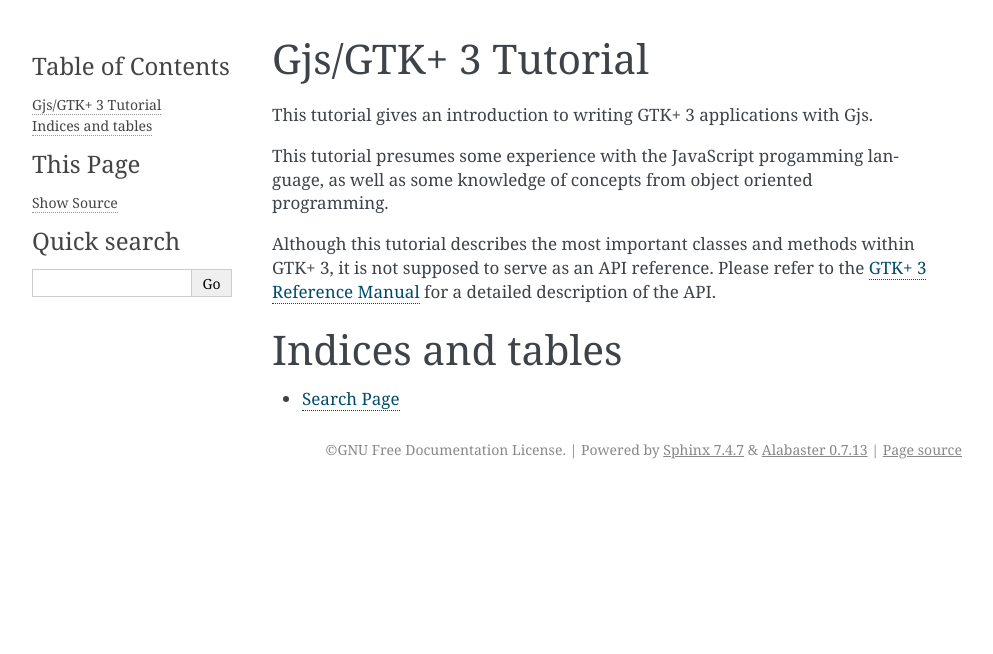
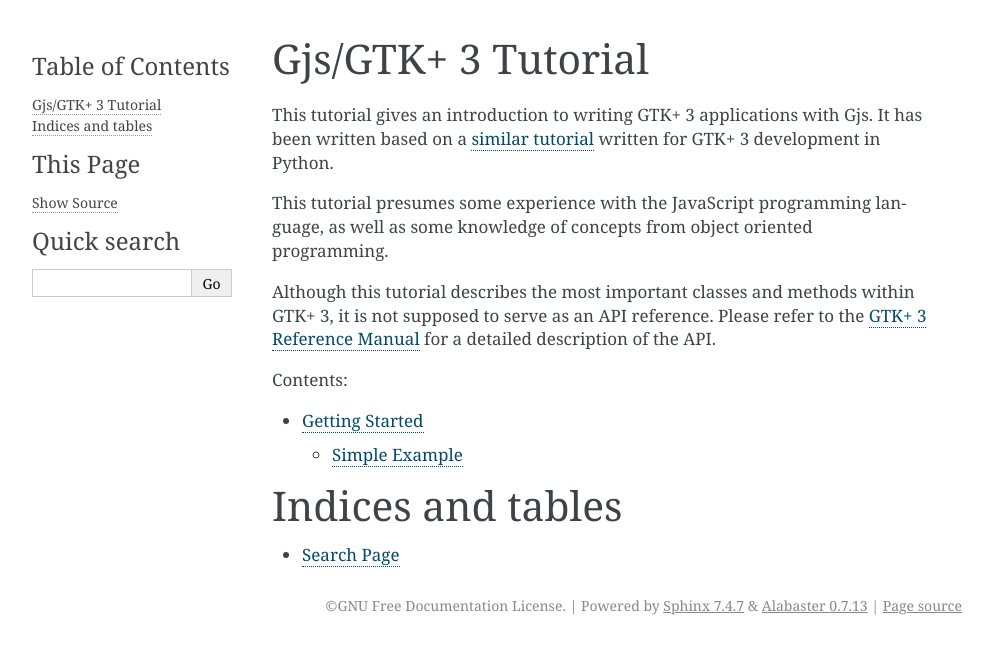
Before and after one commit to cbjartli/Gjs-Tutorial, a Sphinx documentation site: the page built from source/index.txt, in a window 1280 px wide. Shown: the top 654 px of the page, without its empty margins (148-1141 px from the left). Built offline with Sphinx 7.4.7, drawn with Linux system fonts in a browser that asks for light colours.

Commit message:
Added introduction to index

```diff
--- a/source/index.txt
+++ b/source/index.txt
@@ -11,8 +11,10 @@
 ===================
 
 This tutorial gives an introduction to writing GTK+ 3 applications with Gjs.
+It has been written based on a `similar tutorial <https://python-gtk-3-tutorial.readthedocs.io>`_ written for GTK+ 3 development
+in Python.
 
-This tutorial presumes some experience with the JavaScript progamming language,
+This tutorial presumes some experience with the JavaScript programming language,
 as well as some knowledge of concepts from object oriented programming.
 
 Although this tutorial describes the most important classes and methods within
```
Also changed, not shown: other parts of source/index.txt (+1 -1 lines).
